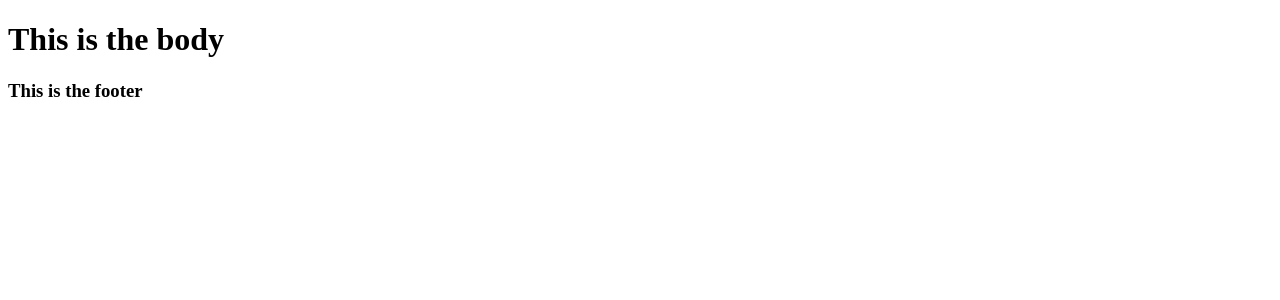
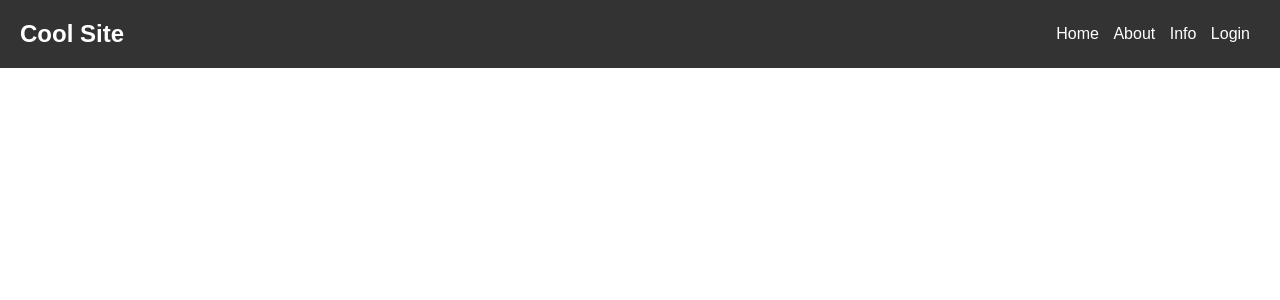
Before and after one commit to Kimpulla/cyber-security-base-2023-project, a Django app: template src/templates/base.html in a window 1280 px wide. Shown: the top 300 px of the page. Run offline with Django 4.2, Linux system fonts and the light colour scheme; the template is opened without the code that fills it, so the values that code supplies are empty.

Commit message:
changes to html files

```diff
--- a/src/templates/base.html
+++ b/src/templates/base.html
@@ -1,15 +1,84 @@
 <!DOCTYPE html>
-<html>
-    <head>
-        <title>This is the header</title>
-    </head>
+<html lang="en">
+<head>
+  <meta charset="UTF-8">
+  <meta name="viewport" content="width=device-width, initial-scale=1.0">
+  <title>Cool Site</title>
+  <style>
+    /* CSS styles for the page */
+    body {
+      font-family: Arial, sans-serif;
+      margin: 0;
+      padding: 0;
+    }
 
+    header {
+      background-color: #333;
+      color: #fff;
+      padding: 20px;
+      display: flex;
+      justify-content: space-between;
+      align-items: center;
+    }
 
-    <body>
-        <h1>This is the body</h1>
-    </body>
+    h1 {
+      font-size: 24px;
+      margin: 0;
+    }
 
-    <footer>
-        <h3>This is the footer</h3>
-    </footer>
+    nav ul {
+      list-style-type: none;
+      margin: 0;
+      padding: 0;
+    }
+
+    nav ul li {
+      display: inline;
+      margin-right: 10px;
+    }
+
+    nav ul li a {
+      color: #fff;
+      text-decoration: none;
+      transition: color 0.3s ease;
+    }
+
+    nav ul li a:hover {
+      color: #ff6f00;
+    }
+
+    main {
+      padding: 20px;
+    }
+
+    h2 {
+      font-size: 32px;
+      color: #333;
+      margin-bottom: 10px;
+    }
+
+    p {
+      color: #666;
+      line-height: 1.5;
+    }
+  </style>
+</head>
+<body>
+  <header>
+    <h1>Cool Site</h1>
+    <nav>
+      <ul>
+        <li><a href="#">Home</a></li>
+        <li><a href="#">About</a></li>
+        <li><a href="#">Info</a></li>
+        <li><a href="#">Login</a></li>
+      </ul>
+    </nav>
+  </header>
+
+  <main>
+    {% block content %}
+    {% endblock content %}
+  </main>
+</body>
 </html>
--- /dev/null
+++ b/src/templates/personal/snippets/body_snippet.html
@@ -0,0 +1 @@
+<p> this is code snipper, im inserting to</p>
```
Also changed, not shown: src/templates/personal/home.html (added, +12 -0 lines).
